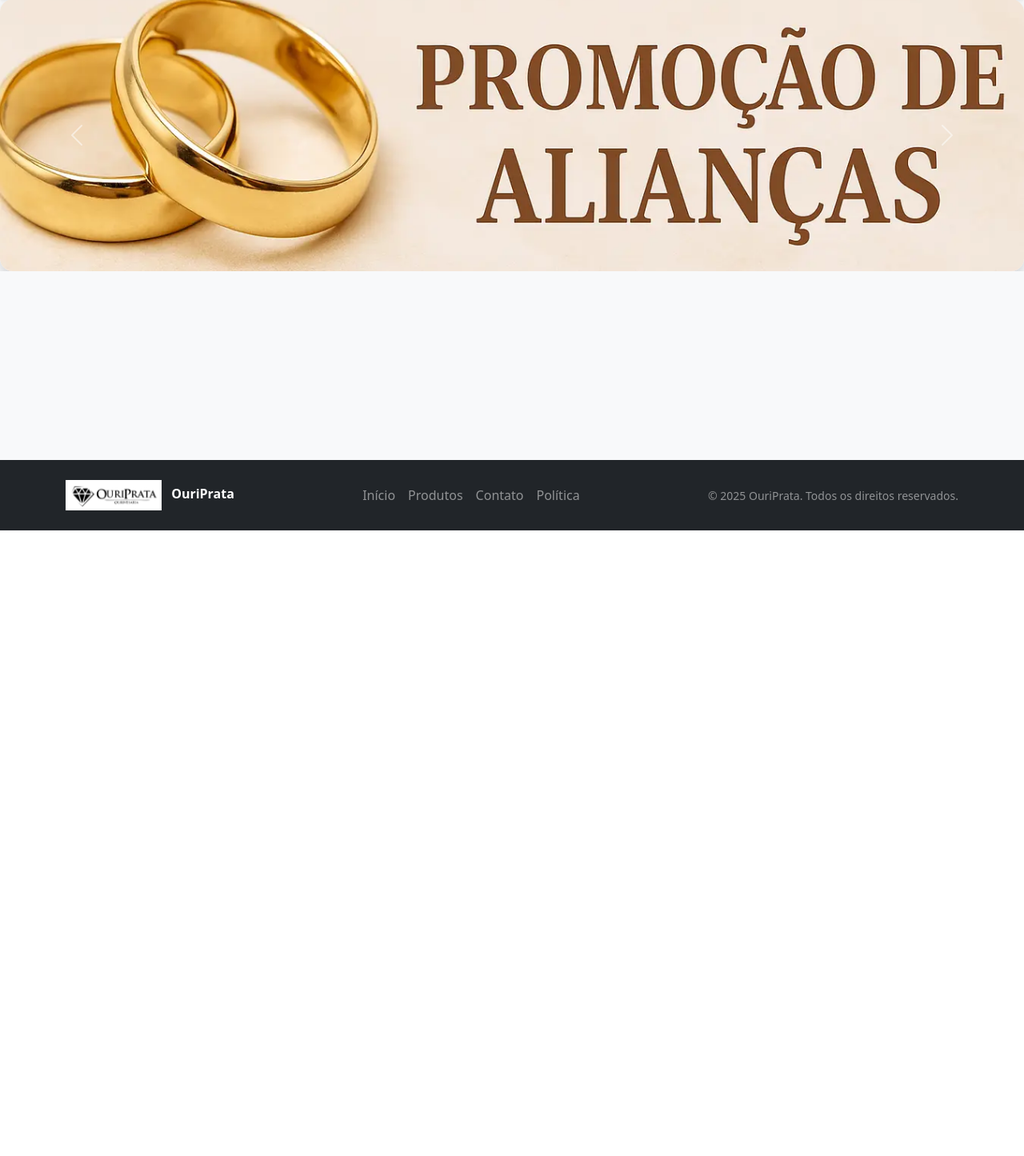
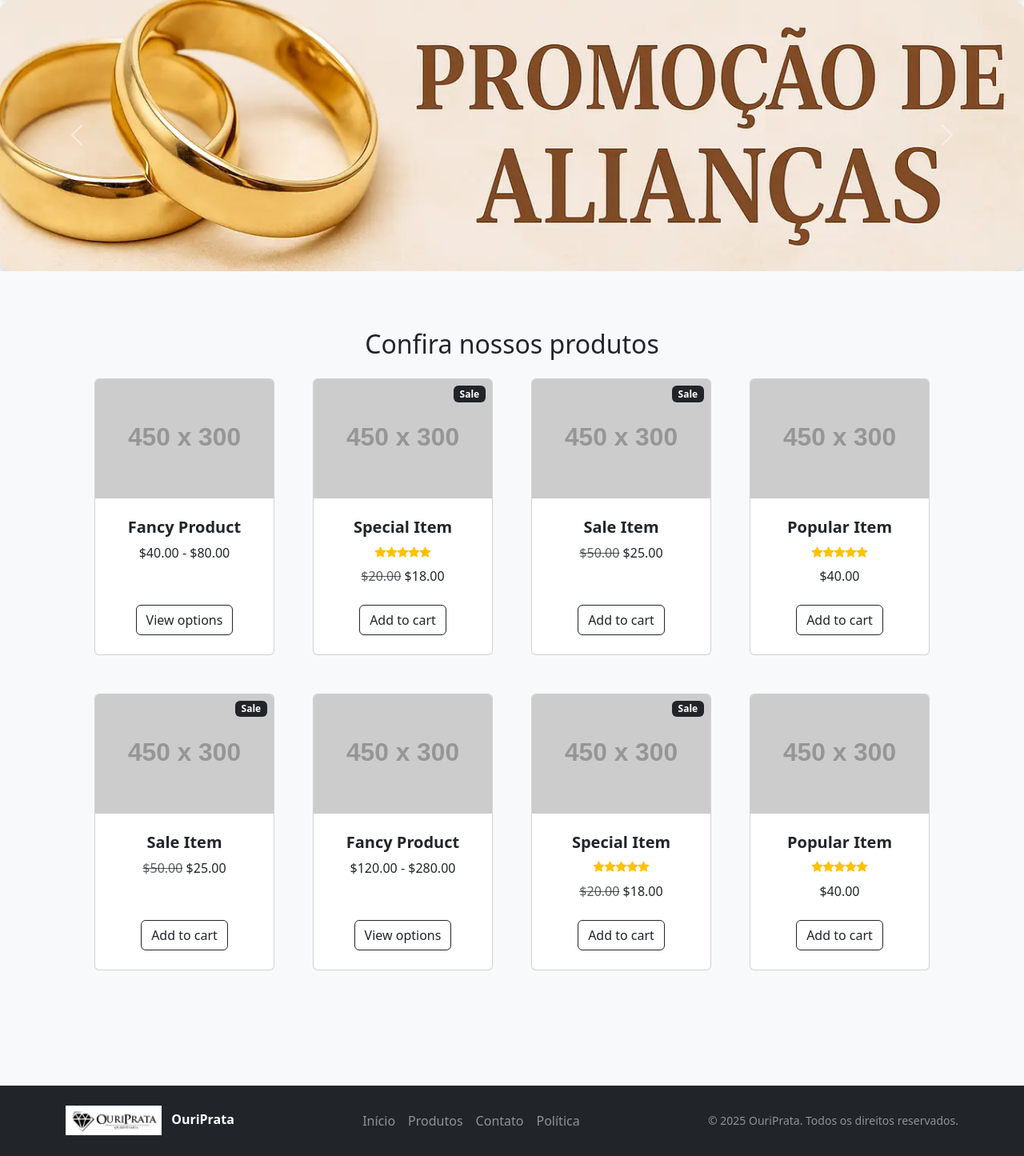
Before and after one commit to 23Edu4rd0/OuriPrata, a Django app: page / in a window 1280 px wide. Shown: the part 137-1582 px from the top of the page at 80% size. Before the commit the page ends 800 px from the top, so only its background shows below. Run offline with Django 5.2, Linux system fonts and the light colour scheme; grey boxes labelled with a size stand in for pictures from a placeholder-image service; some libraries are stand-ins or nearby versions.

Commit message:
feat: Add products section to landing page; include product details and layout

```diff
--- a/catalogo/templates/landing_page/index.html
+++ b/catalogo/templates/landing_page/index.html
@@ -4,4 +4,5 @@
 
 {% block content %}
   {% include 'landing_page/partials/carrosel.html' %}
+  {% include 'landing_page/partials/products.html' %}
 {% endblock %}
--- /dev/null
+++ b/catalogo/templates/landing_page/partials/products.html
@@ -0,0 +1,289 @@
+<section class="py-5">
+  <div class="container px-4 px-lg-5">
+    <h2 class="text-center mb-4">Confira nossos produtos</h2>
+    <div
+      class="row gx-4 gx-lg-5 row-cols-2 row-cols-md-3 row-cols-xl-4 justify-content-center"
+    >
+      <div class="col mb-5">
+        <div class="card h-100">
+          <!-- Product image-->
+          <img
+            class="card-img-top"
+            src="https://dummyimage.com/450x300/dee2e6/6c757d.jpg"
+            alt="..."
+          />
+          <!-- Product details-->
+          <div class="card-body p-4">
+            <div class="text-center">
+              <!-- Product name-->
+              <h5 class="fw-bolder">Fancy Product</h5>
+              <!-- Product price-->
+              $40.00 - $80.00
+            </div>
+          </div>
+          <!-- Product actions-->
+          <div class="card-footer p-4 pt-0 border-top-0 bg-transparent">
+            <div class="text-center">
+              <a class="btn btn-outline-dark mt-auto" href="#">View options</a>
+            </div>
+          </div>
+        </div>
+      </div>
+      <div class="col mb-5">
+        <div class="card h-100">
+          <!-- Sale badge-->
+          <div
+            class="badge bg-dark text-white position-absolute"
+            style="top: 0.5rem; right: 0.5rem"
+          >
+            Sale
+          </div>
+          <!-- Product image-->
+          <img
+            class="card-img-top"
+            src="https://dummyimage.com/450x300/dee2e6/6c757d.jpg"
+            alt="..."
+          />
+          <!-- Product details-->
+          <div class="card-body p-4">
+            <div class="text-center">
+              <!-- Product name-->
+              <h5 class="fw-bolder">Special Item</h5>
+              <!-- Product reviews-->
+              <div
+                class="d-flex justify-content-center small text-warning mb-2"
+              >
+                <div class="bi-star-fill"></div>
+                <div class="bi-star-fill"></div>
+                <div class="bi-star-fill"></div>
+                <div class="bi-star-fill"></div>
+                <div class="bi-star-fill"></div>
+              </div>
+              <!-- Product price-->
+              <span class="text-muted text-decoration-line-through"
+                >$20.00</span
+              >
+              $18.00
+            </div>
+          </div>
+          <!-- Product actions-->
+          <div class="card-footer p-4 pt-0 border-top-0 bg-transparent">
+            <div class="text-center">
+              <a class="btn btn-outline-dark mt-auto" href="#">Add to cart</a>
+            </div>
+          </div>
+        </div>
+      </div>
+      <div class="col mb-5">
+        <div class="card h-100">
+          <!-- Sale badge-->
+          <div
+            class="badge bg-dark text-white position-absolute"
+            style="top: 0.5rem; right: 0.5rem"
+          >
+            Sale
+          </div>
+          <!-- Product image-->
+          <img
+            class="card-img-top"
+            src="https://dummyimage.com/450x300/dee2e6/6c757d.jpg"
+            alt="..."
+          />
+          <!-- Product details-->
+          <div class="card-body p-4">
+            <div class="text-center">
+              <!-- Product name-->
+              <h5 class="fw-bolder">Sale Item</h5>
+              <!-- Product price-->
+              <span class="text-muted text-decoration-line-through"
+                >$50.00</span
+              >
+              $25.00
+            </div>
+          </div>
+          <!-- Product actions-->
+          <div class="card-footer p-4 pt-0 border-top-0 bg-transparent">
+            <div class="text-center">
+              <a class="btn btn-outline-dark mt-auto" href="#">Add to cart</a>
+            </div>
+          </div>
+        </div>
+      </div>
+      <div class="col mb-5">
+        <div class="card h-100">
+          <!-- Product image-->
+          <img
+            class="card-img-top"
+            src="https://dummyimage.com/450x300/dee2e6/6c757d.jpg"
+            alt="..."
+          />
+          <!-- Product details-->
+          <div class="card-body p-4">
+            <div class="text-center">
+              <!-- Product name-->
+              <h5 class="fw-bolder">Popular Item</h5>
+              <!-- Product reviews-->
+              <div
+                class="d-flex justify-content-center small text-warning mb-2"
+              >
+                <div class="bi-star-fill"></div>
+                <div class="bi-star-fill"></div>
+                <div class="bi-star-fill"></div>
+                <div class="bi-star-fill"></div>
+                <div class="bi-star-fill"></div>
+              </div>
+              <!-- Product price-->
+              $40.00
+            </div>
+          </div>
+          <!-- Product actions-->
+          <div class="card-footer p-4 pt-0 border-top-0 bg-transparent">
+            <div class="text-center">
+              <a class="btn btn-outline-dark mt-auto" href="#">Add to cart</a>
+            </div>
+          </div>
+        </div>
+      </div>
+      <div class="col mb-5">
+        <div class="card h-100">
+          <!-- Sale badge-->
+          <div
+            class="badge bg-dark text-white position-absolute"
+            style="top: 0.5rem; right: 0.5rem"
+          >
+            Sale
+          </div>
+          <!-- Product image-->
+          <img
+            class="card-img-top"
+            src="https://dummyimage.com/450x300/dee2e6/6c757d.jpg"
+            alt="..."
+          />
+          <!-- Product details-->
+          <div class="card-body p-4">
+            <div class="text-center">
+              <!-- Product name-->
+              <h5 class="fw-bolder">Sale Item</h5>
+              <!-- Product price-->
+              <span class="text-muted text-decoration-line-through"
+                >$50.00</span
+              >
+              $25.00
+            </div>
+          </div>
+          <!-- Product actions-->
+          <div class="card-footer p-4 pt-0 border-top-0 bg-transparent">
+            <div class="text-center">
+              <a class="btn btn-outline-dark mt-auto" href="#">Add to cart</a>
+            </div>
+          </div>
+        </div>
+      </div>
+      <div class="col mb-5">
+        <div class="card h-100">
+          <!-- Product image-->
+          <img
+            class="card-img-top"
+            src="https://dummyimage.com/450x300/dee2e6/6c757d.jpg"
+            alt="..."
+          />
+          <!-- Product details-->
+          <div class="card-body p-4">
+            <div class="text-center">
+              <!-- Product name-->
+              <h5 class="fw-bolder">Fancy Product</h5>
+              <!-- Product price-->
+              $120.00 - $280.00
+            </div>
+          </div>
+          <!-- Product actions-->
+          <div class="card-footer p-4 pt-0 border-top-0 bg-transparent">
+            <div class="text-center">
+              <a class="btn btn-outline-dark mt-auto" href="#">View options</a>
+            </div>
+          </div>
+        </div>
+      </div>
+      <div class="col mb-5">
+        <div class="card h-100">
+          <!-- Sale badge-->
+          <div
+            class="badge bg-dark text-white position-absolute"
+            style="top: 0.5rem; right: 0.5rem"
+          >
+            Sale
+          </div>
+          <!-- Product image-->
+          <img
+            class="card-img-top"
+            src="https://dummyimage.com/450x300/dee2e6/6c757d.jpg"
+            alt="..."
+          />
+          <!-- Product details-->
+          <div class="card-body p-4">
+            <div class="text-center">
+              <!-- Product name-->
+              <h5 class="fw-bolder">Special Item</h5>
+              <!-- Product reviews-->
+              <div
+                class="d-flex justify-content-center small text-warning mb-2"
+              >
+                <div class="bi-star-fill"></div>
+                <div class="bi-star-fill"></div>
+                <div class="bi-star-fill"></div>
+                <div class="bi-star-fill"></div>
+                <div class="bi-star-fill"></div>
+              </div>
+              <!-- Product price-->
+              <span class="text-muted text-decoration-line-through"
+                >$20.00</span
+              >
+              $18.00
+            </div>
+          </div>
+          <!-- Product actions-->
+          <div class="card-footer p-4 pt-0 border-top-0 bg-transparent">
+            <div class="text-center">
+              <a class="btn btn-outline-dark mt-auto" href="#">Add to cart</a>
+            </div>
+          </div>
+        </div>
+      </div>
+      <div class="col mb-5">
+        <div class="card h-100">
+          <!-- Product image-->
+          <img
+            class="card-img-top"
+            src="https://dummyimage.com/450x300/dee2e6/6c757d.jpg"
+            alt="..."
+          />
+          <!-- Product details-->
+          <div class="card-body p-4">
+            <div class="text-center">
+              <!-- Product name-->
+              <h5 class="fw-bolder">Popular Item</h5>
+              <!-- Product reviews-->
+              <div
+                class="d-flex justify-content-center small text-warning mb-2"
+              >
+                <div class="bi-star-fill"></div>
+                <div class="bi-star-fill"></div>
+                <div class="bi-star-fill"></div>
+                <div class="bi-star-fill"></div>
+                <div class="bi-star-fill"></div>
+              </div>
+              <!-- Product price-->
+              $40.00
+            </div>
+          </div>
+          <!-- Product actions-->
+          <div class="card-footer p-4 pt-0 border-top-0 bg-transparent">
+            <div class="text-center">
+              <a class="btn btn-outline-dark mt-auto" href="#">Add to cart</a>
+            </div>
+          </div>
+        </div>
+      </div>
+    </div>
+  </div>
+</section>
```
